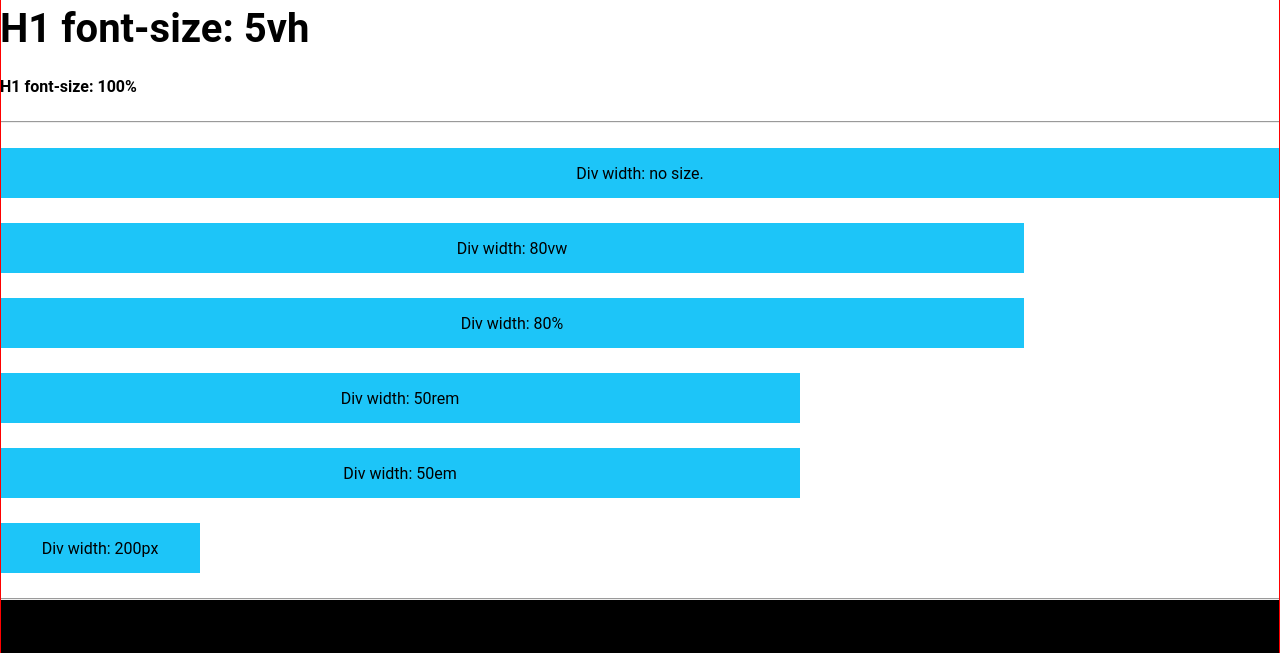
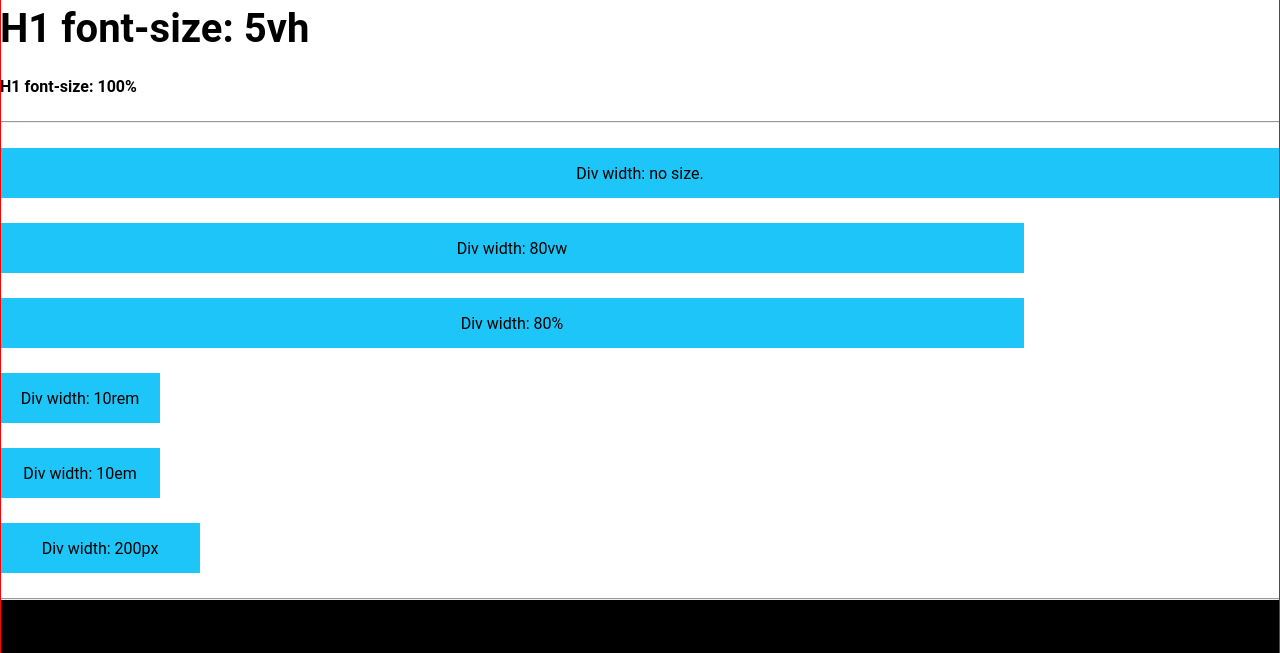
Before and after one commit to Patern14/Responsive_test, a plain HTML site: page index.html in a window 1280 px wide. Shown: the part 699-1352 px from the top of the page. Drawn offline with Linux system fonts and the light colour scheme.

Commit message:
div width 50rem to 10rem.

```diff
--- a/index.html
+++ b/index.html
@@ -42,8 +42,8 @@
     <div>Div width: no size.</div>
     <div id="d80vw">Div width: 80vw</div>
     <div id="d80pc">Div width: 80%</div>
-    <div id="d50rem">Div width: 50rem</div>
-    <div id="d50em">Div width: 50em</div>
+    <div id="d10rem">Div width: 10rem</div>
+    <div id="d10em">Div width: 10em</div>
     <div id="d200px">Div width: 200px</div>
 
         <hr>
--- a/style.css
+++ b/style.css
@@ -109,11 +109,11 @@ div {
 #d80pc {
     width: 80%;
 }
-#d50rem {
-    width: 50rem;
+#d10rem {
+    width: 10rem;
 }
-#d50em {
-    width: 50em;
+#d10em {
+    width: 10em;
 }
 #d200px {
     width: 200px;
```
